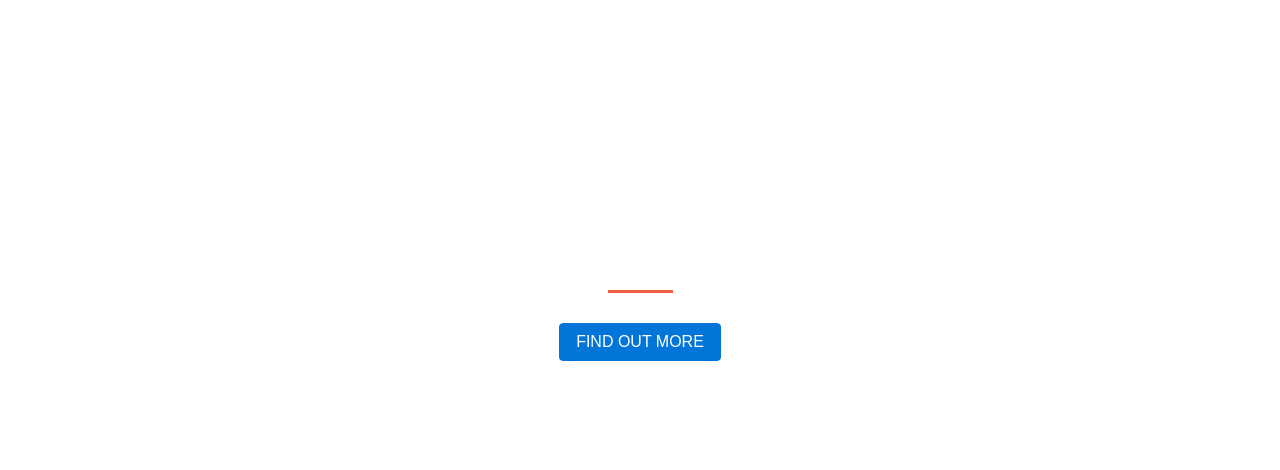
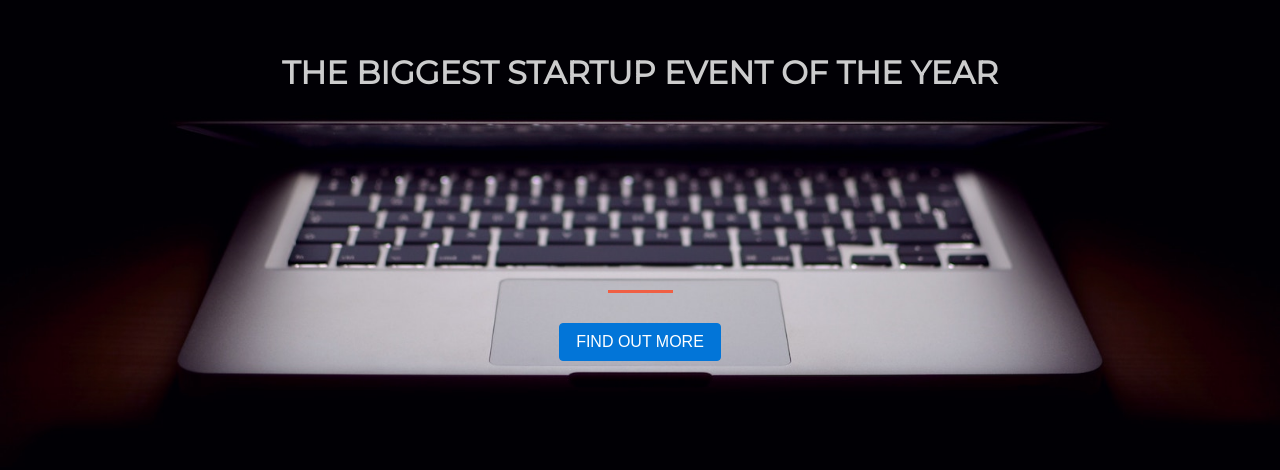
Before and after one commit to rcuttin/rcuttin.github.io, a plain HTML site: page index.html in a window 1280 px wide. Shown: the part 192-662 px from the top of the page. Drawn offline with nearby package versions, Linux system fonts and the light colour scheme.

Commit message:
Update style.css

```diff
--- a/style.css
+++ b/style.css
@@ -22,7 +22,7 @@ hr {
 
 header.startup {
   background-position: center;
-  background-image: url("header.jpg");
+  background-image: url("zebra.jpg");
   background-size: cover;
   height: 100%;
 }
```
